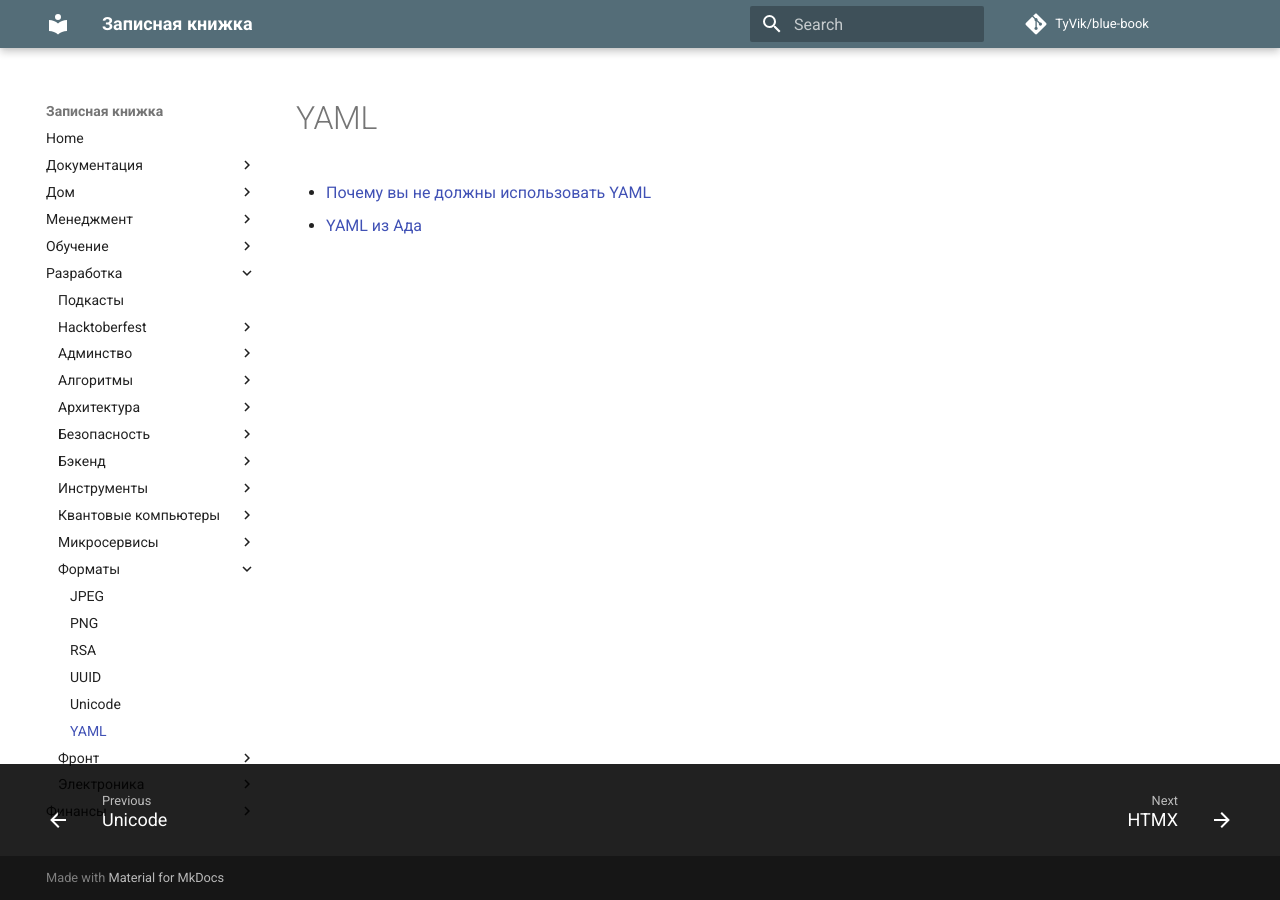
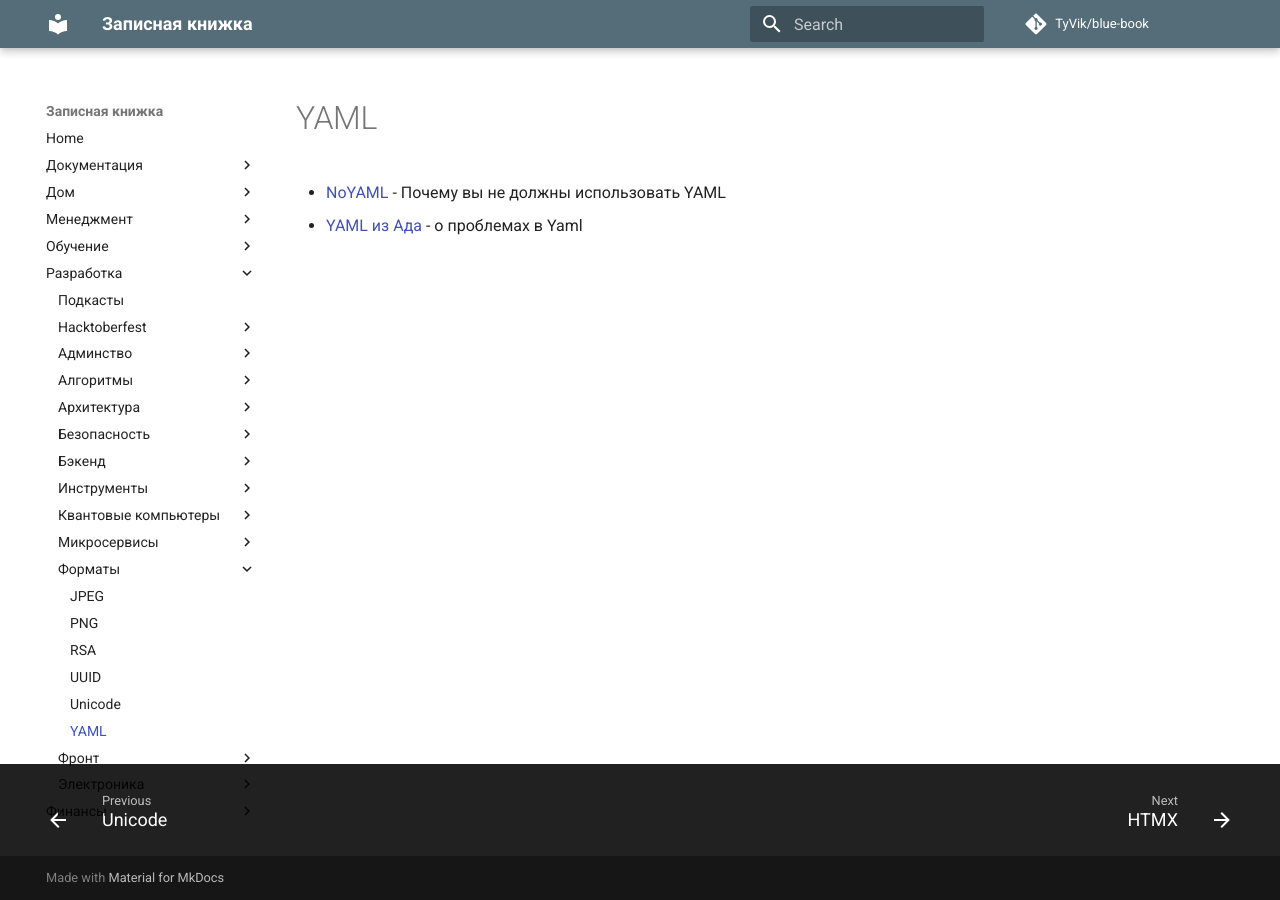
Before and after one commit to TyVik/blue-book, an MkDocs documentation site: the page built from docs/Разработка/Форматы/YAML.md, in a window 1280 px wide. Built offline with MkDocs 1.6.1 and Material for MkDocs 9.7.7, drawn with Linux system fonts in a browser that asks for light colours; comment, search, counter and statistics services are not loaded.

Commit message:
Add some articles.

```diff
--- a/docs/Разработка/Форматы/YAML.md
+++ b/docs/Разработка/Форматы/YAML.md
@@ -1,2 +1,2 @@
-- [Почему вы не должны использовать YAML](https://noyaml.com/)
-- [YAML из Ада](https://habr.com/ru/articles/710414/)
+- [NoYAML](https://noyaml.com/) - Почему вы не должны использовать YAML
+- [YAML из Ада](https://habr.com/ru/articles/710414/) - о проблемах в Yaml
```
Also changed, not shown: docs/Обучение/Online тренажёры/AI.md (added, +1 -0 lines), docs/Разработка/Админство/Контейнеризация/Сети.md (added, +2 -0 lines), docs/Разработка/Админство/Логирование.md (added, +1 -0 lines), docs/Разработка/Админство/Сети.md (added, +1 -0 lines), docs/Разработка/Безопасность/Сети.md (added, +5 -0 lines), docs/Разработка/Бэкенд/Python/Логирование.md (added, +1 -0 lines), docs/Разработка/Инструменты/AI для изображений/Картинки.md (added, +1 -0 lines), docs/Разработка/Инструменты/AI для кода/Codeium.md (added, +1 -0 lines), docs/Разработка/Инструменты/YAML.md (deleted, +0 -2 lines), docs/Разработка/Админство/Сервисы/ssh.md (renamed from docs/Разработка/Админство/Утилиты/ssh.md).
